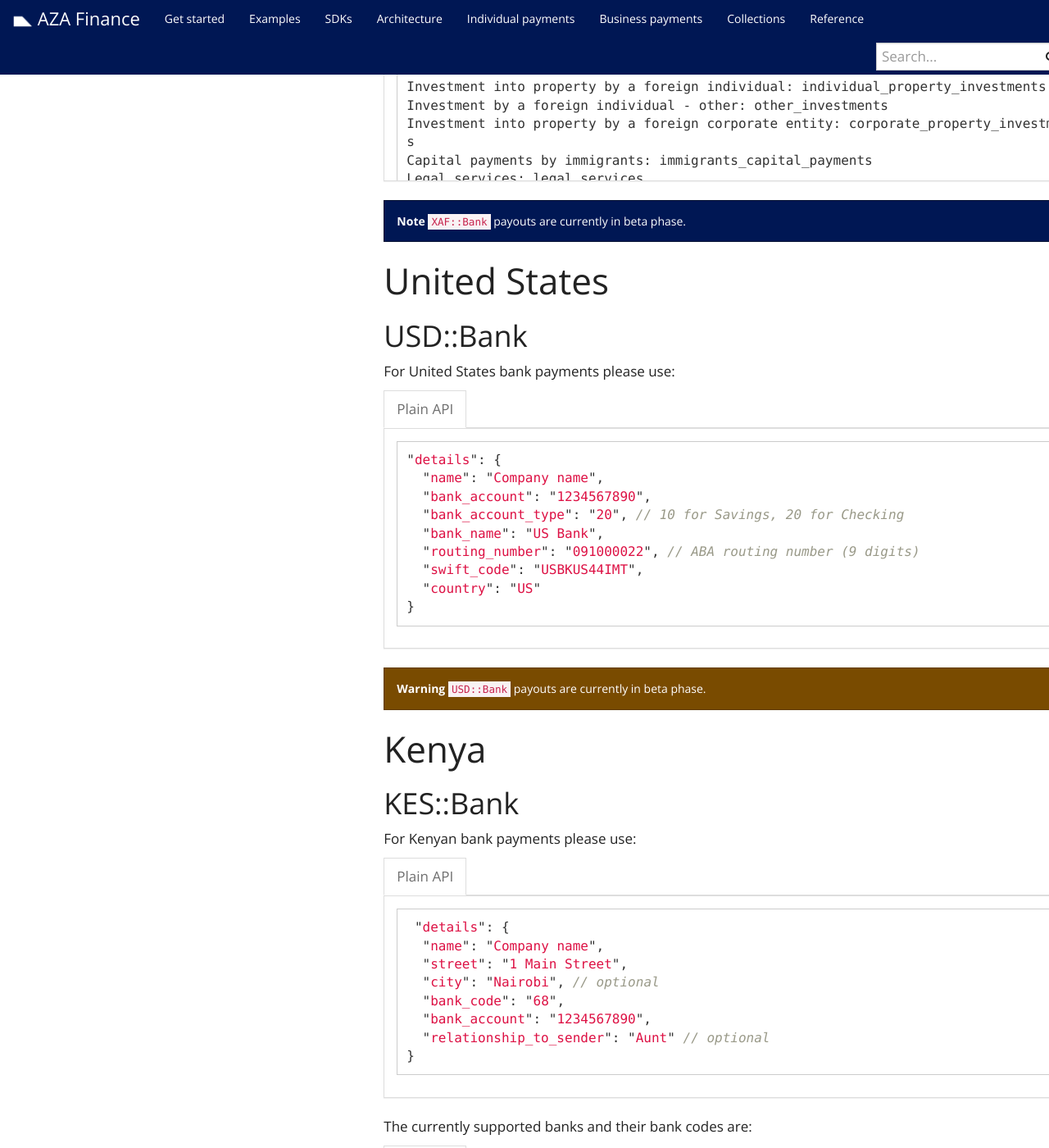
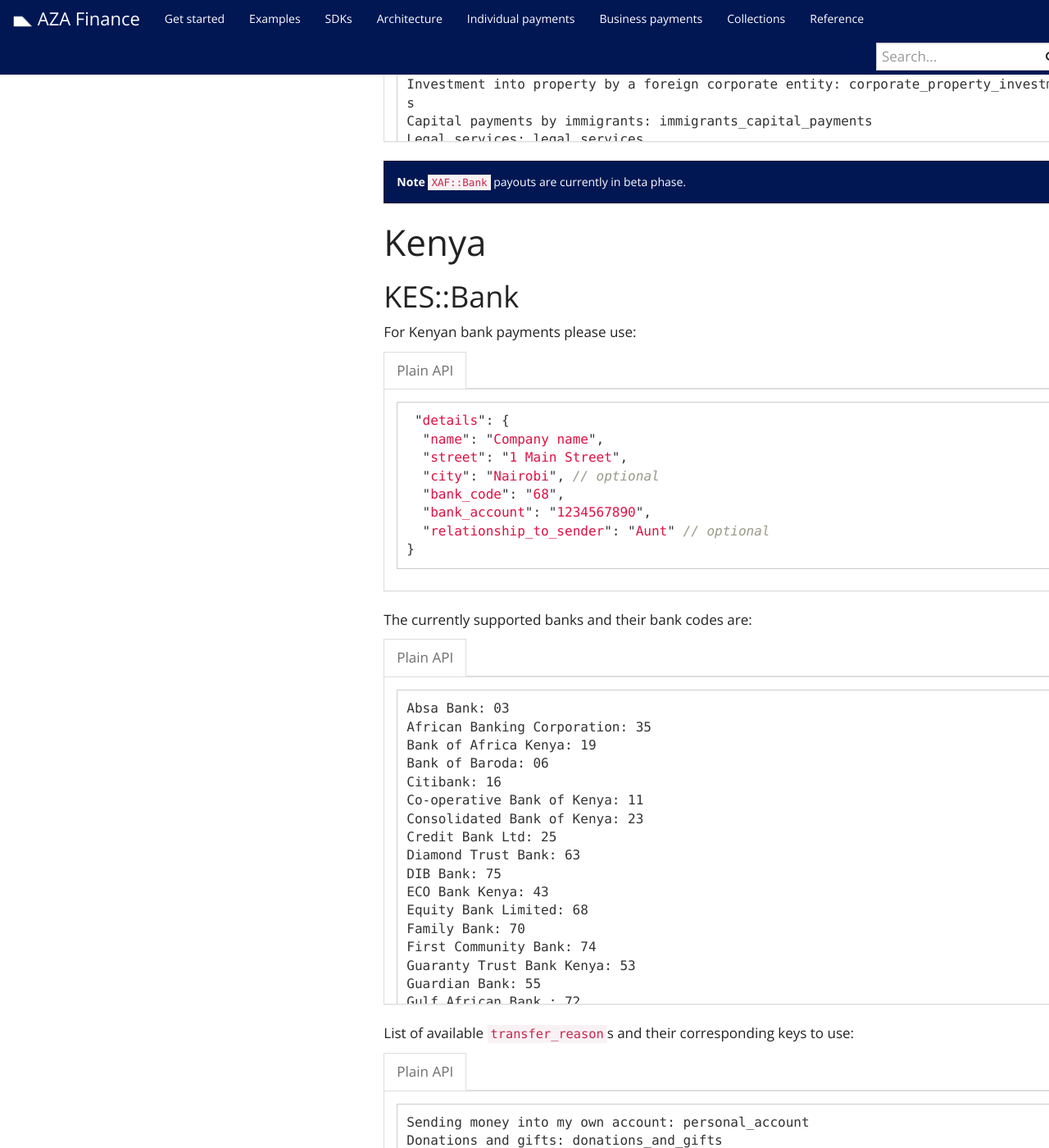
Before and after one commit to transferzero/api-documentation, a Jekyll site: the page built from _docs/business-payments.md, in a window 1280 px wide and 1400 px high, scrolled down 11465 px. Shown: the whole window at 82% size. Built offline with Jekyll 4.4.1, drawn with Linux system fonts in a browser that asks for light colours; nearby versions of some CDN libraries; comment, search, counter and statistics services are not loaded; some of the changed text lies outside the part shown.

Commit message:
[BTA-13537] Remove United States USD::Bank

```diff
--- a/_docs/business-payments.md
+++ b/_docs/business-payments.md
@@ -439,10 +439,6 @@
 
 {% include corridors/xaf-bank.md recipient_type='business' %}
 
-# United States
-
-{% include corridors/us-bank.md recipient_type='business' %}
-
 # Kenya
 
 {% include corridors/kes-bank.md recipient_type='business' %}
--- a/_docs/individual-payments.md
+++ b/_docs/individual-payments.md
@@ -54,9 +54,6 @@
 {% include corridors/eur-bank.md recipient_type='individual' %}
 
 {% include corridors/gbp-bank.md recipient_type='individual' %}
-
-# United States
-{% include corridors/us-bank.md recipient_type='individual' %}
 
 # Morocco
 
```
